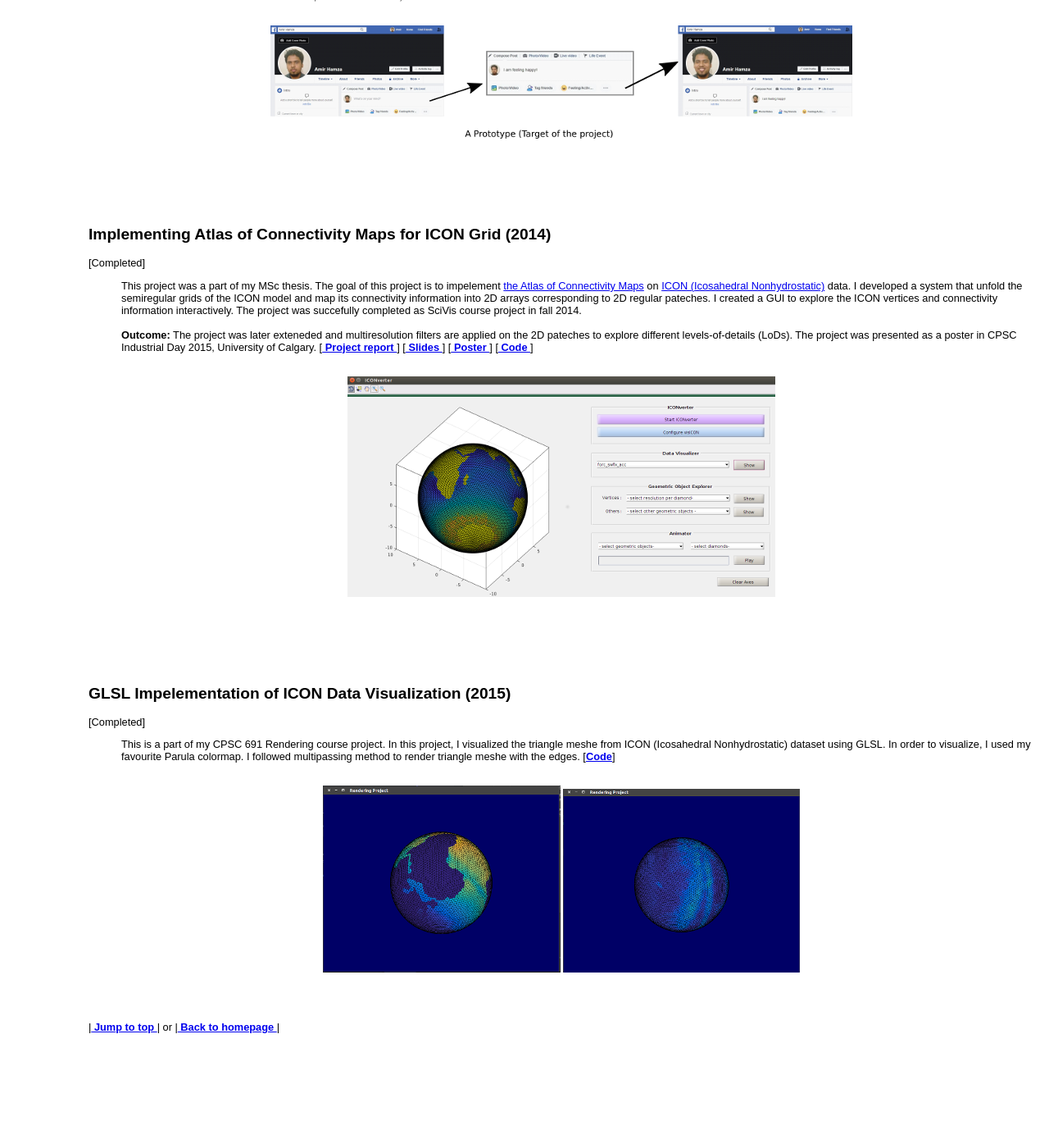
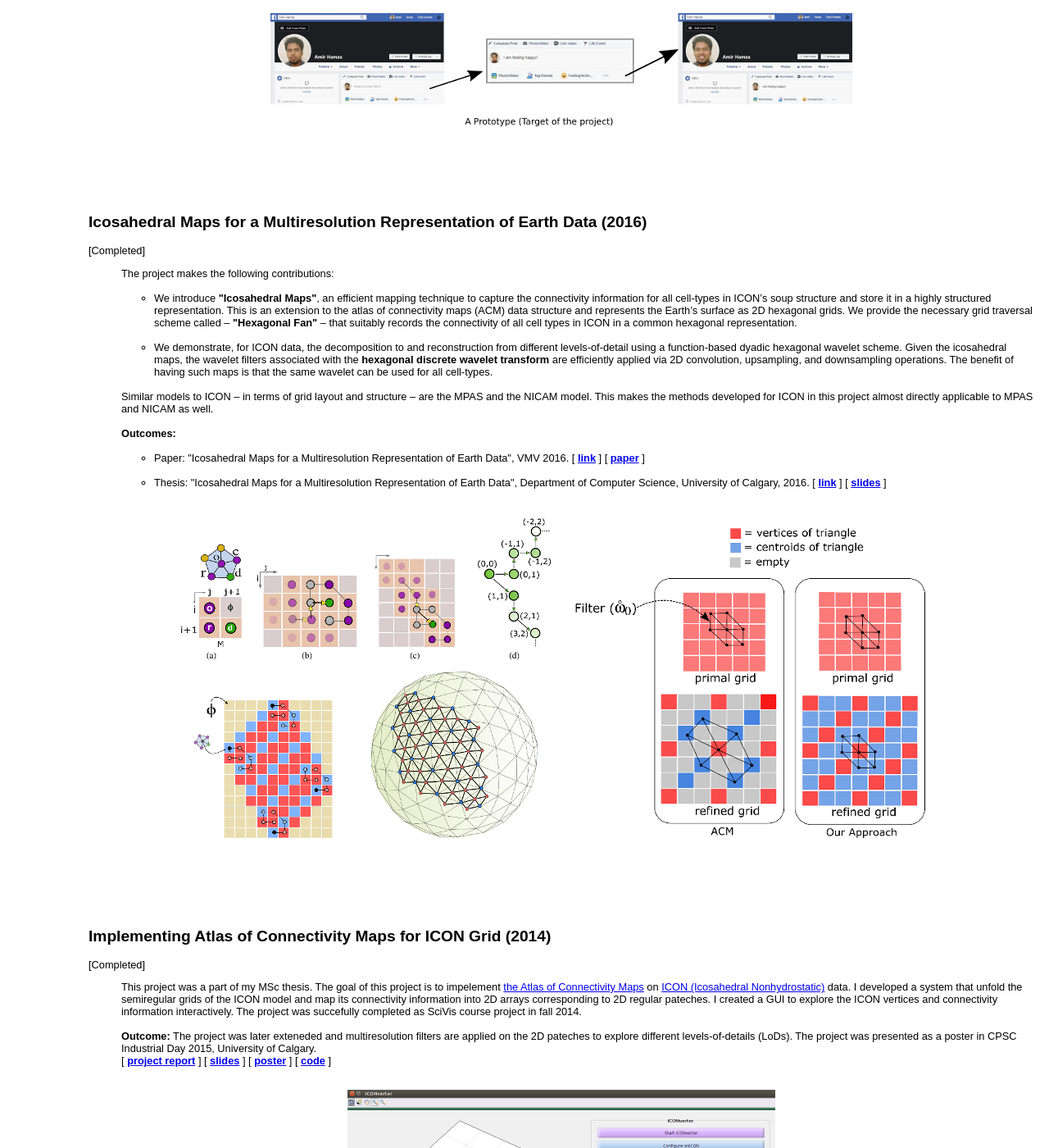
Before and after one commit to imruljubair/imruljubair.github.io, a Jekyll site: the page project/project-page.html, which Jekyll copies as it is, in a window 1280 px wide and 1400 px high, scrolled down 1907 px. Shown: the whole window at 82% size. Built offline with Jekyll 4.4.1, drawn with Linux system fonts in a browser that asks for light colours; before the commit the page ends 3267 px from its top, so only the background shows below that; some of the changed text lies outside the part shown.

Commit message:
projects new section

```diff
--- a/project/project-page.html
+++ b/project/project-page.html
@@ -27,13 +27,13 @@ div {
   <p class="lead"> [Ongoing] </p>
   <p class="lead">
   <ul>
-    In this project we are developing a technique to detect Bangladeshi Sign Language (BdSL) from images in real time. For this purpose, we develop a dataset – BdSLImset (Bangladeshi Sign Language Image Dataset) – to train our system. [<a href="https://github.com/imruljubair/bdslimset"; style="font-weight:bold">Download the dataset: BdSLImset</a>]
+    In this project we are developing a technique to detect Bangladeshi Sign Language (BdSL) from images in real time. For this purpose, we develop a dataset – BdSLImset (Bangladeshi Sign Language Image Dataset) – to train our system. [ <a href="https://github.com/imruljubair/bdslimset"; style="font-weight:bold">dataset</a> ]
 <br>
 <br>
    <strong>Student collaborators:</strong> <a href="https://oishee30.github.io/OisheeBinteyHoque/">Oishee Hoque</a>, Md. Saiful Islam, Al-Farabi Akash and Alvin Paulson.
 <br>
 <br>
-<strong>Outcome:</strong> A paper titled as – ‘Real Time Bangladeshi Sign Language Detection using Faster R-CNN’ is accepted (full paper) at International Conference on Innovation in Engineering and Technology (ICIET) 2018. [<a href="https://arxiv.org/abs/1811.12813" ; style="font-weight:bold">arXiv</a>] [<a href="material/bdsl_slides.pdf"; style="font-weight:bold"> Slides </a>]
+<strong>Outcome:</strong> Paper: ‘Real Time Bangladeshi Sign Language Detection using Faster R-CNN’, International Conference on Innovation in Engineering and Technology (ICIET) 2018. [ <a href="https://arxiv.org/abs/1811.12813" ; style="font-weight:bold">arXiv</a> ] [ <a href="material/bdsl_slides.pdf"; style="font-weight:bold">slides</a> ]
 </ul>
   </p>
 <p align="center">
@@ -64,8 +64,8 @@ div {
 <br>
 <br>
 <ul>
-   <li>A paper – ‘Cartoon-to-real: An Approach to Translate Cartoon to Realistic Images using GAN’ – is accepted as a student poster paper at International Conference on Innovation in Engineering and Technology (ICIET) 2018. [<a href="https://arxiv.org/abs/1811.11796" ; style="font-weight:bold">arXiv</a>] [<a href="material/cartoon_poster.pdf"  ; style="font-weight:bold"> See poster</a>]</li><br>
-    <li>A full paper is submitted to <a href="http://icict.org/">ICICT 2019, USA</a> and is under review.</li>
+   <li>Paper: ‘Cartoon-to-real: An Approach to Translate Cartoon to Realistic Images using GAN’ (accepted as a student poster), International Conference on Innovation in Engineering and Technology (ICIET) 2018. [ <a href="https://arxiv.org/abs/1811.11796" ; style="font-weight:bold">arXiv</a> ] [ <a href="material/cartoon_poster.pdf"  ; style="font-weight:bold">poster</a> ]</li><br>
+    <li>Paper submitted: to <a href="http://icict.org/">IEEE ICICT 2019, USA</a> and is under review.</li>
 </ul>
 <br>
 </ul>
@@ -102,6 +102,42 @@ div {
 <br>
 <br>
 
+<a name="icomaps"></a>
+<h2>Icosahedral Maps for a Multiresolution Representation of Earth Data (2016)</h2>
+<p class="lead"> [Completed] </p>
+<p class="lead">
+<ul>
+The project makes the following contributions:
+<br>
+<br>
+<ul>
+<li>We introduce <strong>"Icosahedral Maps"</strong>, an efficient mapping technique to capture the connectivity information for all cell-types in ICON’s soup structure and store it in a highly structured representation. This is an extension to the atlas of connectivity maps (ACM) data structure and represents the Earth’s surface as 2D hexagonal grids. We provide the necessary grid traversal scheme called – <strong>"Hexagonal Fan"</strong> – that suitably records the connectivity of all cell types in ICON in a common hexagonal representation.</li><br>
+<li>We demonstrate, for ICON data, the decomposition to and reconstruction from different levels-of-detail using a function-based dyadic hexagonal wavelet scheme. Given the icosahedral maps, the wavelet filters associated with the <strong>hexagonal discrete wavelet transform</strong> are efficiently applied via 2D convolution, upsampling, and downsampling operations. The benefit of having such maps is that the same wavelet can be used for all cell-types.</li>
+</ul>
+<br>
+Similar models to ICON – in terms of grid layout and structure – are the MPAS and the NICAM model. This makes the methods developed for ICON in this project almost directly applicable to MPAS and NICAM as well.
+<br>
+<br>
+<strong>Outcomes:</strong>
+<br>
+<br>
+<ul>
+<li>Paper: "Icosahedral Maps for a Multiresolution Representation of Earth Data", VMV 2016. [ <a href="https://dl.acm.org/citation.cfm?id=3056928" ; style="font-weight:bold">link</a> ] [ <a href="papers/jubairVMV2016.pdf" ; style="font-weight:bold">paper</a> ]</li><br>
+<li>Thesis: "Icosahedral Maps for a Multiresolution Representation of Earth Data", Department of Computer Science, University of Calgary, 2016. [ <a href="https://prism.ucalgary.ca/handle/11023/3527" ; style="font-weight:bold">link</a> ] [ <a href="http://visagg.cpsc.ucalgary.ca/sites/default/files/vmv%2Bdkrz.pdf" ; style="font-weight:bold">slides</a> ]</li>
+</ul>
+
+</ul>
+</p>
+<p align="center">
+<br>
+  <img src="material/thesis.png">   <img src="material/thesis2.png">
+</p>
+<br>
+<br>
+<br>
+<br>
+<br>
+
 <a name="acm4icon"></a>
 <h2>Implementing Atlas of Connectivity Maps for ICON Grid (2014)</h2>
 <p class="lead"> [Completed] </p>
@@ -110,8 +146,8 @@ div {
   This project was a part of my MSc thesis. The goal of this project is to impelement <a href="https://doi.org/10.1016/j.cag.2013.09.003">the Atlas of Connectivity Maps</a> on <a href="https://www.dwd.de/EN/research/weatherforecasting/num_modelling/01_num_weather_prediction_modells/icon_description.html">ICON (Icosahedral Nonhydrostatic)</a> data. I developed a system that unfold the semiregular grids of the ICON model and map its connectivity information into 2D arrays corresponding to 2D regular pateches. I created a GUI to explore the ICON vertices and connectivity information interactively. The project was succefully completed as SciVis course project in fall 2014.
 <br>
  <br>
-  <strong>Outcome:</strong> The project was later exteneded and multiresolution filters are applied on the 2D pateches to explore different levels-of-details (LoDs). The project was presented as a poster in CPSC Industrial Day 2015, University of Calgary.
-[<a href="material/Implementing Atlas of Connectivity Maps for ICON Grid.pdf" ; style="font-weight:bold"> Project report </a>]  [<a href="material/CPSC 601 - Project Final Presentation.pdf" ; style="font-weight:bold"> Slides </a>]  [<a href="material/industrial_day_poster_jubair_(latest).pdf" ; style="font-weight:bold"> Poster </a>]  [<a href="https://github.com/imruljubair/SciVis-Course-Project-Fall-2014" ; style="font-weight:bold"> Code </a>]
+  <strong>Outcome:</strong> The project was later exteneded and multiresolution filters are applied on the 2D pateches to explore different levels-of-details (LoDs). The project was presented as a poster in CPSC Industrial Day 2015, University of Calgary.<br>
+[ <a href="material/Implementing Atlas of Connectivity Maps for ICON Grid.pdf" ; style="font-weight:bold">project report</a> ]  [ <a href="material/CPSC 601 - Project Final Presentation.pdf" ; style="font-weight:bold">slides</a> ]  [ <a href="material/industrial_day_poster_jubair_(latest).pdf" ; style="font-weight:bold">poster</a> ]  [ <a href="https://github.com/imruljubair/SciVis-Course-Project-Fall-2014" ; style="font-weight:bold">code</a> ]
 </ul>
 </p>
 <p align="center">
@@ -129,7 +165,8 @@ div {
 <p class="lead"> [Completed] </p>
 <p class="lead">
 <ul>
-This is a part of my CPSC 691 Rendering course project. In this project, I visualized the triangle meshe from ICON (Icosahedral Nonhydrostatic) dataset using GLSL. In order to visualize, I used my favourite Parula colormap. I followed multipassing method to render triangle meshe with the edges. [<a href="https://github.com/imruljubair/Visualization-using-GLSL" ; style="font-weight:bold">Code</a>]
+This is a part of my CPSC 691 Rendering course project. In this project, I visualized the triangle meshe from ICON (Icosahedral Nonhydrostatic) dataset using GLSL. In order to visualize, I used my favourite Parula colormap. I followed multipassing method to render triangle meshe with the edges.<br>
+[<a href="https://github.com/imruljubair/Visualization-using-GLSL" ; style="font-weight:bold">code</a>]
 </ul>
 </p>
 <p align="center">
```
Also changed, not shown: _includes/projects.html (+6 -5 lines), project/material/thesis.png (added), project/material/thesis2.png (added), 5 other files.
